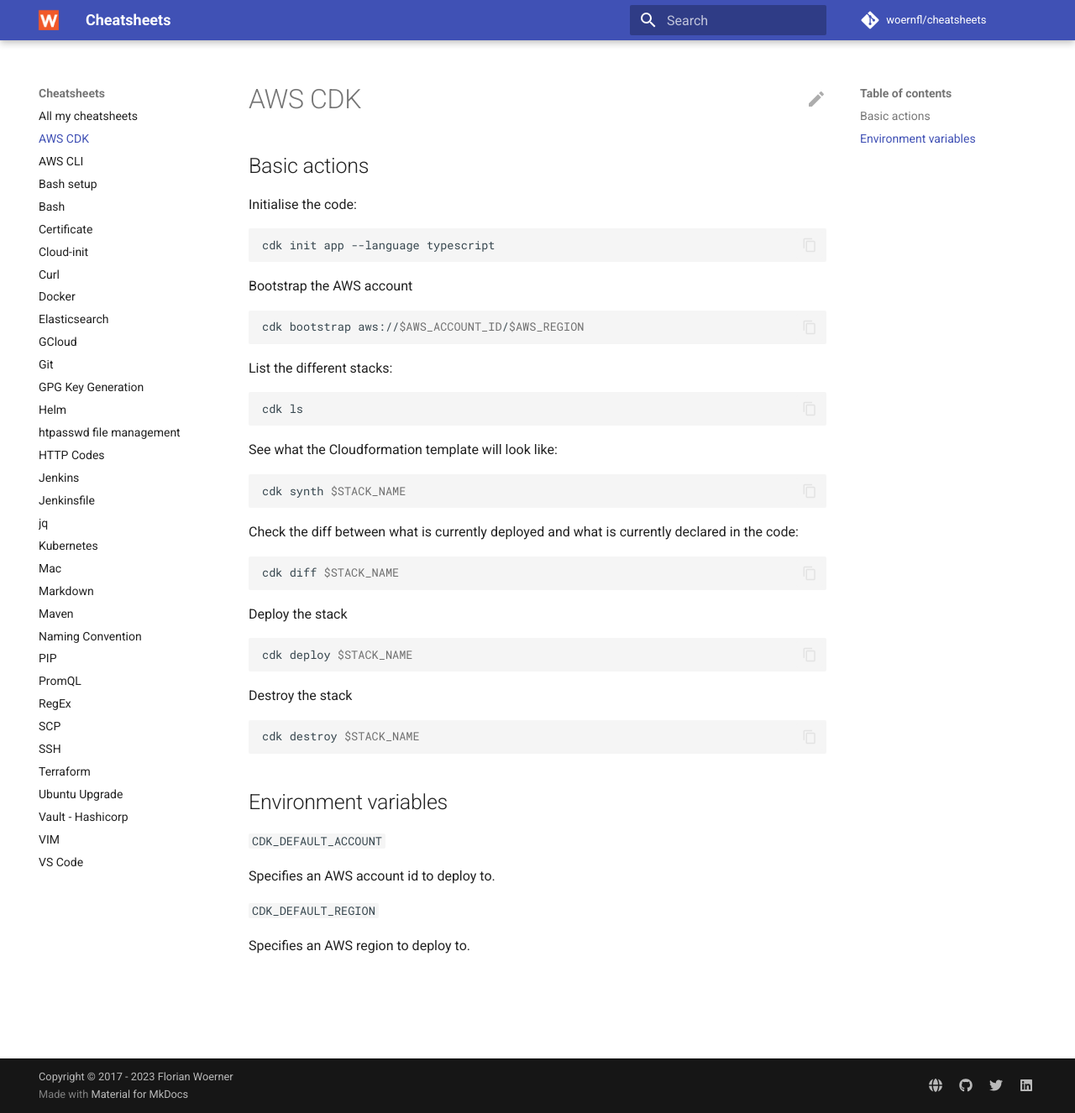
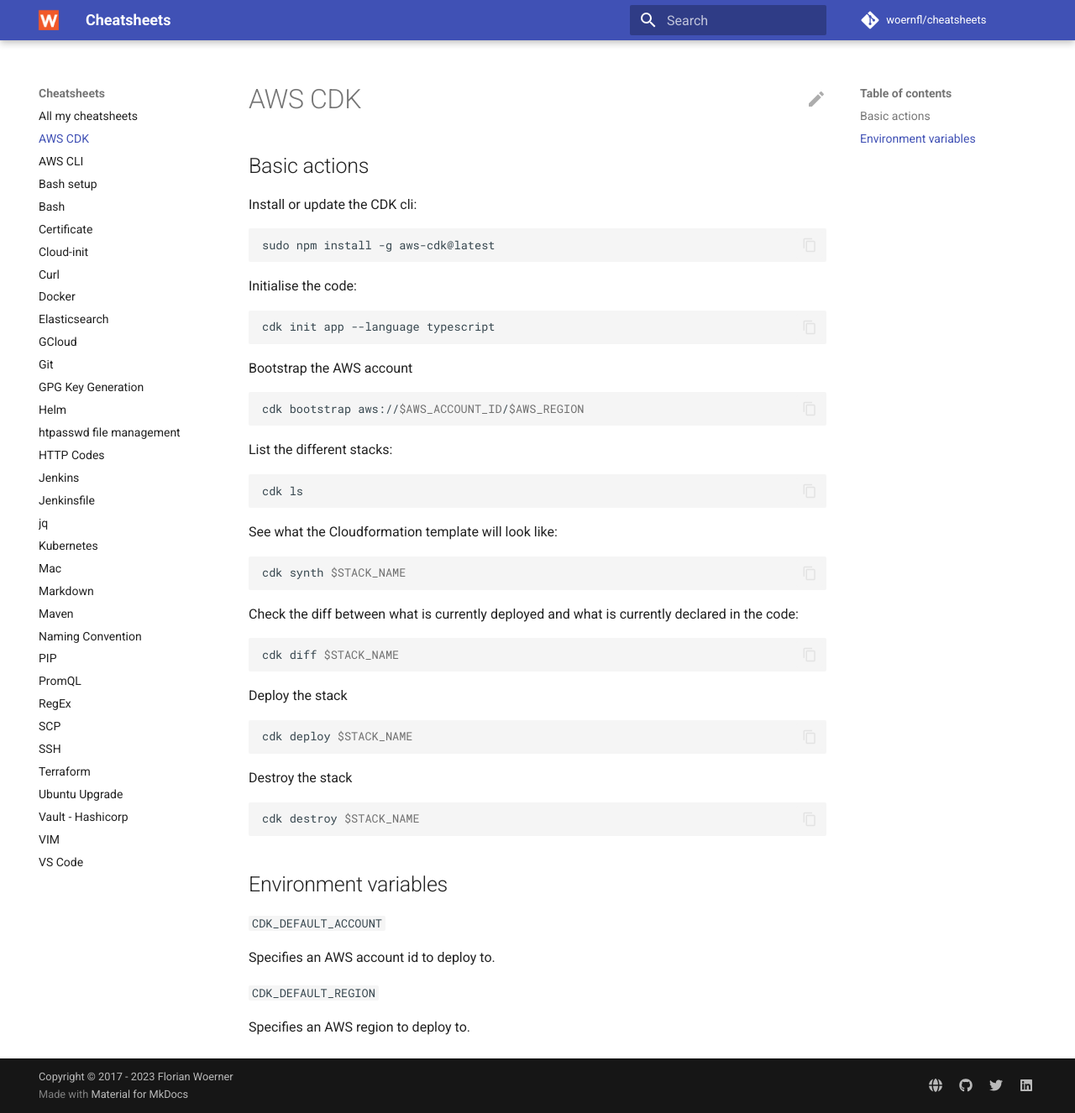
Before and after one commit to woernfl/cheatsheets, an MkDocs documentation site: the page built from docs/aws-cdk.md, in a window 1280 px wide and 1326 px high. Shown: the whole window at 84% size. Built offline with MkDocs 1.6.1 and Material for MkDocs 9.7.7, drawn with Linux system fonts in a browser that asks for light colours; comment, search, counter and statistics services are not loaded.

Commit message:
Update aws-cdk.md

````diff
--- a/docs/aws-cdk.md
+++ b/docs/aws-cdk.md
@@ -1,6 +1,12 @@
 # AWS CDK
 
 ## Basic actions
+
+Install or update the CDK cli:
+
+```bash
+sudo npm install -g aws-cdk@latest
+```
 
 Initialise the code:
 
````
